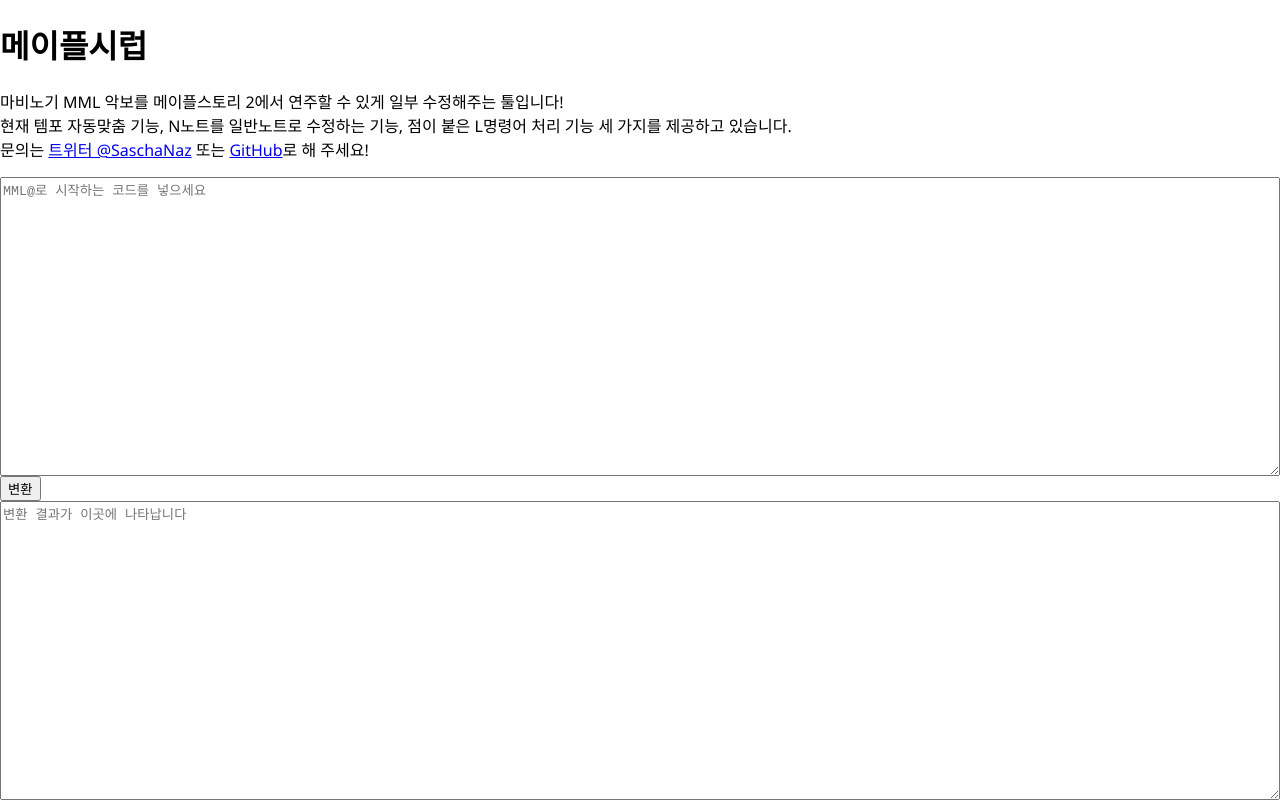
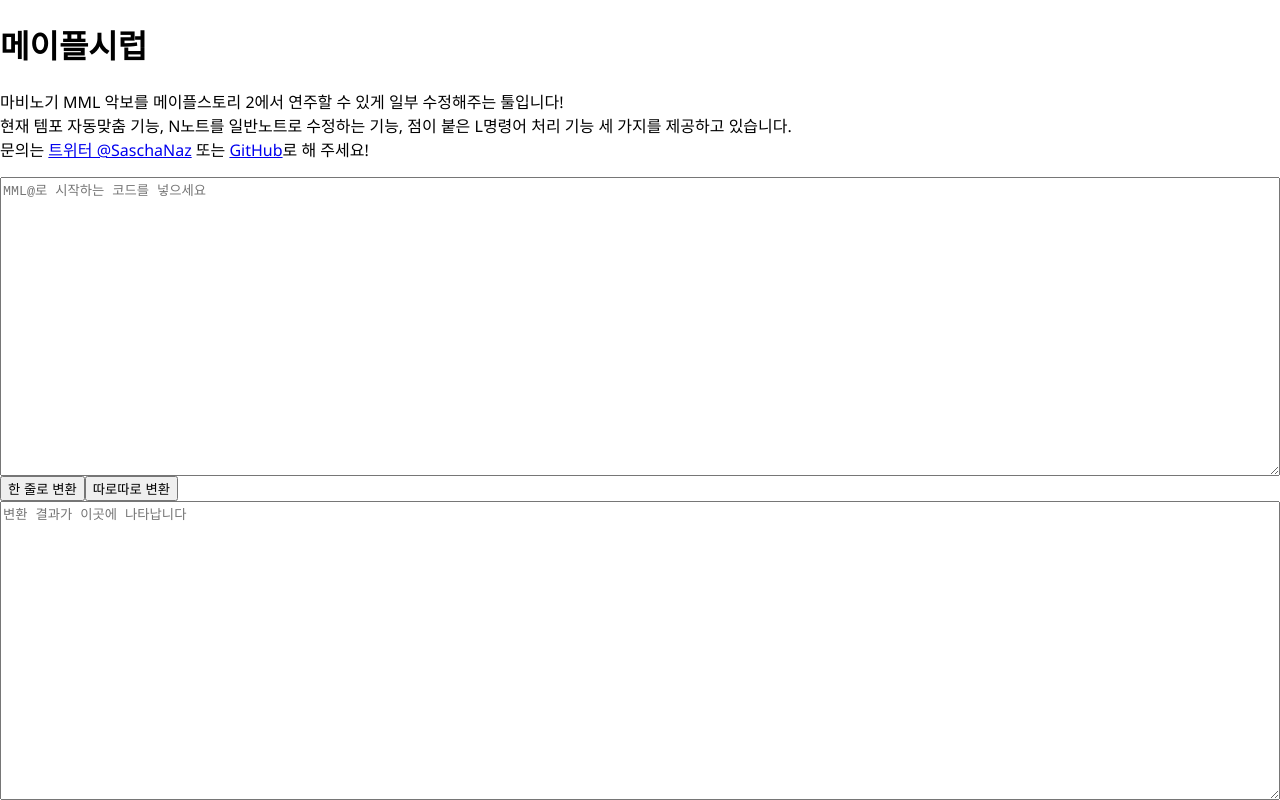
Before and after one commit to saschanaz/MapleSyrup, a plain HTML site: page index.html in a window 1280 px wide. Drawn offline with Linux system fonts and the light colour scheme.

Commit message:
single/multilines

```diff
--- a/app.js
+++ b/app.js
@@ -1,6 +1,10 @@
 "use strict";
-function syrupify() {
-    let results = MapleSyrup.convertAsArray(text.value.trim());
-    result.textContent = results.join('\r\n\r\n');
+function syrupifySingleLine() {
+    let resultText = MapleSyrup.convert(text.value.replace(/\s/g, ""));
+    result.textContent = resultText;
+}
+function syrupifyMultiLine() {
+    let resultTexts = MapleSyrup.convertAsArray(text.value.replace(/\s/g, ""));
+    result.textContent = resultTexts.join('\r\n\r\n');
 }
 //# sourceMappingURL=app.js.map
--- a/index.html
+++ b/index.html
@@ -29,7 +29,7 @@
 
         <textarea id="text" class="flexone" placeholder="MML@로 시작하는 코드를 넣으세요"></textarea>
         <div>
-            <input type="button" value="변환" onclick="syrupify();" />
+            <input type="button" value="한 줄로 변환" onclick="syrupifySingleLine();" /><input type="button" value="따로따로 변환" onclick="syrupifyMultiLine();" />
         </div>
         <textarea id="result" class="flexone" placeholder="변환 결과가 이곳에 나타납니다"></textarea>
     </div>
```
Also changed, not shown: app.ts (+7 -3 lines), 1 other file.
